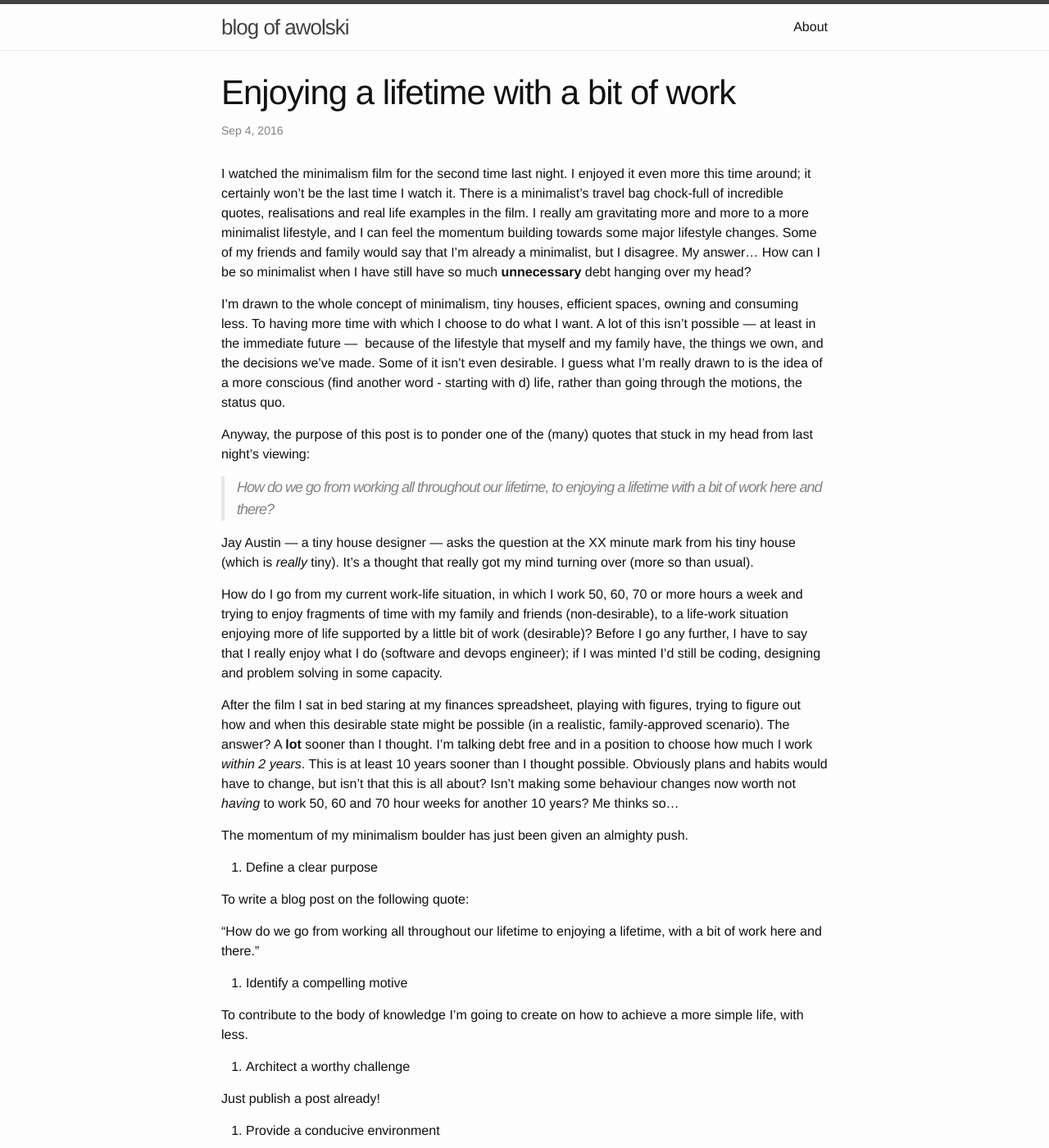
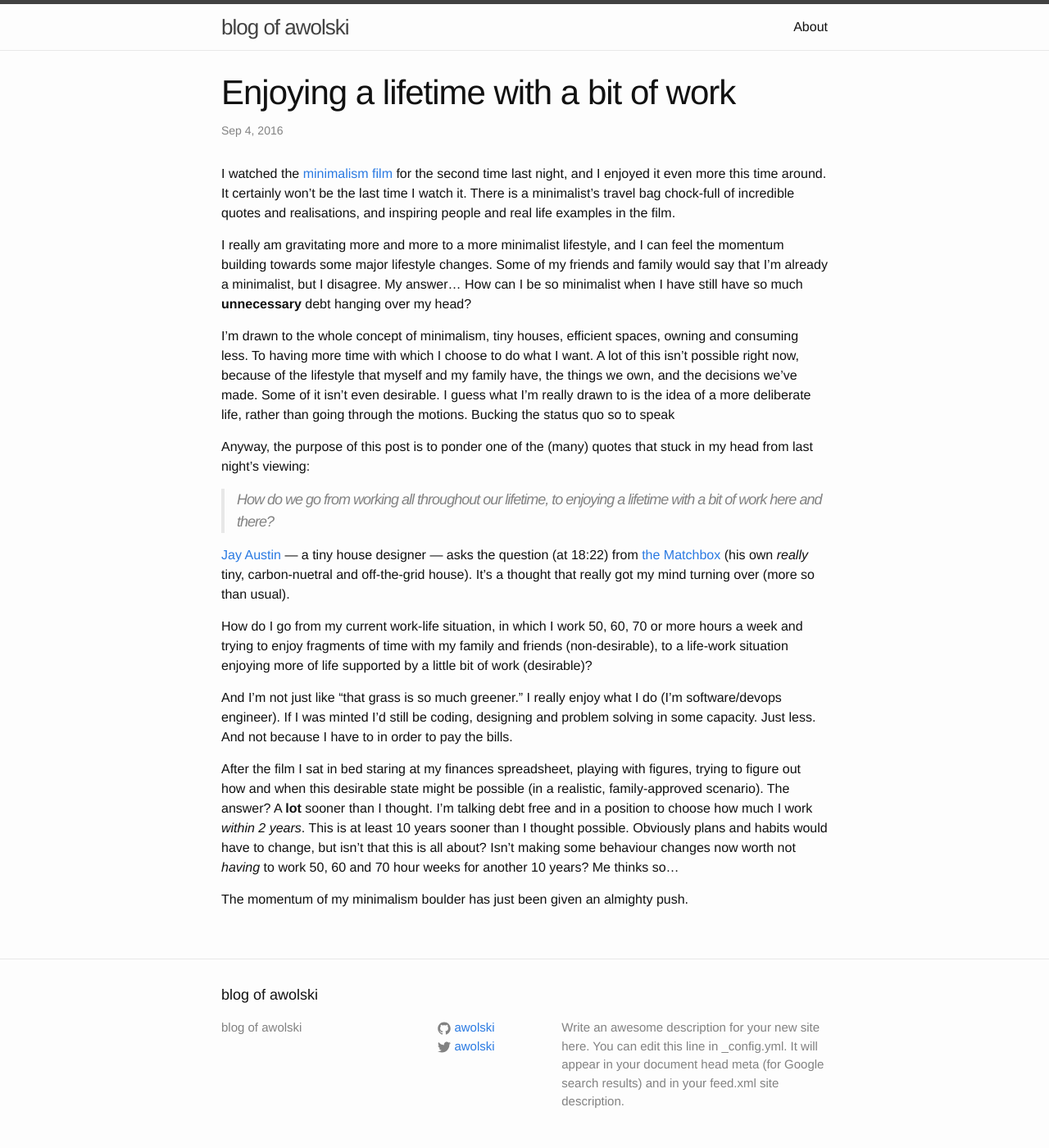
Before and after one commit to awolski/awolski.github.io, a Jekyll site: the page built from _posts/2016-09-04-enjoying-a-lifetime-with-a-bit-of-work.md, in a window 1280 px wide and 1400 px high. Shown: the whole window at 82% size. Built offline with Jekyll 4.4.1, drawn with Linux system fonts in a browser that asks for light colours; some of the changed text lies outside the part shown.

Commit message:
Edited enjoying-a-lifetime-with-a-bit-of-work

```diff
--- a/_posts/2016-09-04-enjoying-a-lifetime-with-a-bit-of-work.md
+++ b/_posts/2016-09-04-enjoying-a-lifetime-with-a-bit-of-work.md
@@ -5,70 +5,26 @@ date:   2016-09-04 20:42:00 +0000
 permalink: enjoying-a-lifetime-with-a-bit-of-work
 ---
 
-I watched the minimalism film for the second time last night. I enjoyed it even more this time around; it certainly won't be the last time I watch it. There is a minimalist's travel bag chock-full of incredible quotes, realisations and real life examples in the film. I really am gravitating more and more to a more minimalist lifestyle, and I can feel the momentum building towards some major lifestyle changes. Some of my friends and family would say that I'm already a minimalist, but I disagree. My answer... How can I be so minimalist when I have still have so much **unnecessary** debt hanging over my head?
+I watched the [minimalism film][minimalismfilm] for the second time last night, and I enjoyed it even more this time around. It certainly won't be the last time I watch it. There is a minimalist's travel bag chock-full of incredible quotes and realisations, and inspiring people and real life examples in the film.
 
-I'm drawn to the whole concept of minimalism, tiny houses, efficient spaces, owning and consuming less. To having more time with which I choose to do what I want. A lot of this isn't possible — at least in the immediate future —  because of the lifestyle that myself and my family have, the things we own, and the decisions we've made. Some of it isn't even desirable. I guess what I'm really drawn to is the idea of a more conscious (find another word - starting with d) life, rather than going through the motions, the status quo.
+I really am gravitating more and more to a more minimalist lifestyle, and I can feel the momentum building towards some major lifestyle changes. Some of my friends and family would say that I'm already a minimalist, but I disagree. My answer... How can I be so minimalist when I have still have so much **unnecessary** debt hanging over my head?
+
+I'm drawn to the whole concept of minimalism, tiny houses, efficient spaces, owning and consuming less. To having more time with which I choose to do what I want. A lot of this isn't possible right now, because of the lifestyle that myself and my family have, the things we own, and the decisions we've made. Some of it isn't even desirable. I guess what I'm really drawn to is the idea of a more deliberate life, rather than going through the motions. Bucking the status quo so to speak
 
 Anyway, the purpose of this post is to ponder one of the (many) quotes that stuck in my head from last night's viewing:
 
 > How do we go from working all throughout our lifetime, to enjoying a lifetime with a bit of work here and there?
 
-Jay Austin — a tiny house designer — asks the question at the XX minute mark from his tiny house (which is *really* tiny). It's a thought that really got my mind turning over (more so than usual).
+[Jay Austin][jay-austin] — a tiny house designer — asks the question (at 18:22) from [the Matchbox][the-matchbox] (his own *really* tiny, carbon-nuetral and off-the-grid house). It's a thought that really got my mind turning over (more so than usual).
 
-How do I go from my current work-life situation, in which I work 50, 60, 70 or more hours a week and trying to enjoy fragments of time with my family and friends (non-desirable), to a life-work situation enjoying more of life supported by a little bit of work (desirable)? Before I go any further, I have to say that I really enjoy what I do (software and devops engineer); if I was minted I'd still be coding, designing and problem solving in some capacity.
+How do I go from my current work-life situation, in which I work 50, 60, 70 or more hours a week and trying to enjoy fragments of time with my family and friends (non-desirable), to a life-work situation enjoying more of life supported by a little bit of work (desirable)?
+
+And I'm not just like "that grass is so much greener." I really enjoy what I do (I'm software/devops engineer). If I was minted I'd still be coding, designing and problem solving in some capacity. Just less. And not because I have to in order to pay the bills.
 
 After the film I sat in bed staring at my finances spreadsheet, playing with figures, trying to figure out how and when this desirable state might be possible (in a realistic, family-approved scenario). The answer? A **lot** sooner than I thought. I'm talking debt free and in a position to choose how much I work *within 2 years*. This is at least 10 years sooner than I thought possible. Obviously plans and habits would have to change, but isn't that this is all about? Isn't making some behaviour changes now worth not *having* to work 50, 60 and 70 hour weeks for another 10 years? Me thinks so...
 
 The momentum of my minimalism boulder has just been given an almighty push.
 
 [minimalismfilm]: http://minimalismfilm.com/
-
-
-
-
-
-
-
-
-
-
-
-
-
-
-
-
-
-
-
-
-
-1. Define a clear purpose
-
-To write a blog post on the following quote:
-
-"How do we go from working all throughout our lifetime to enjoying a lifetime, with a bit of work here and there."
-
-2. Identify a compelling motive
-
-To contribute to the body of knowledge I'm going to create on how to achieve a more simple life, with less.
-
-3. Architect a worthy challenge
-
-Just publish a post already!
-
-4. Provide a conducive environment
-
-At my desk in the bedroom with lights dimmed. Phone on no interruption mode, earplugs in playing deep meditation music. Internet turned off my laptop and all applications shut down except for Atom in single page mode.
-
-5. Allocate a committed block of time
-
-It's now 20:42. I'm allocating 1h 30m.
-
-6. Prevent interruptions and distractions
-
-Em is aware that I'm up here writing, not wanting any distractions. Nobody else is capable of distracting me.
-
-7. Master your tools
-
-My Macbook Pro. The keys are an extension of myself, and I'm fairly fluent in Markdown now.
+[jay-austin]: http://www.jayaustin.info/
+[the-matchbox]: http://www.jayaustin.info/p/blog-page_20.html
```
